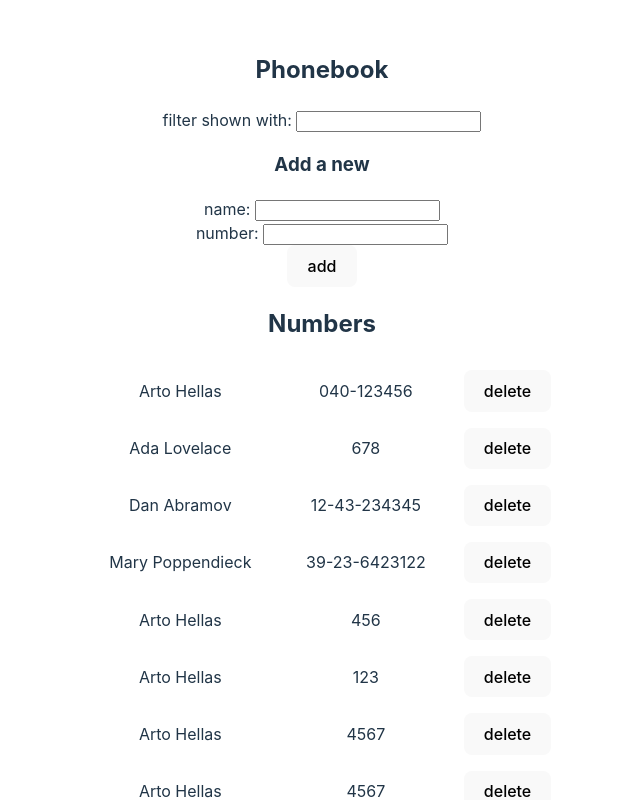
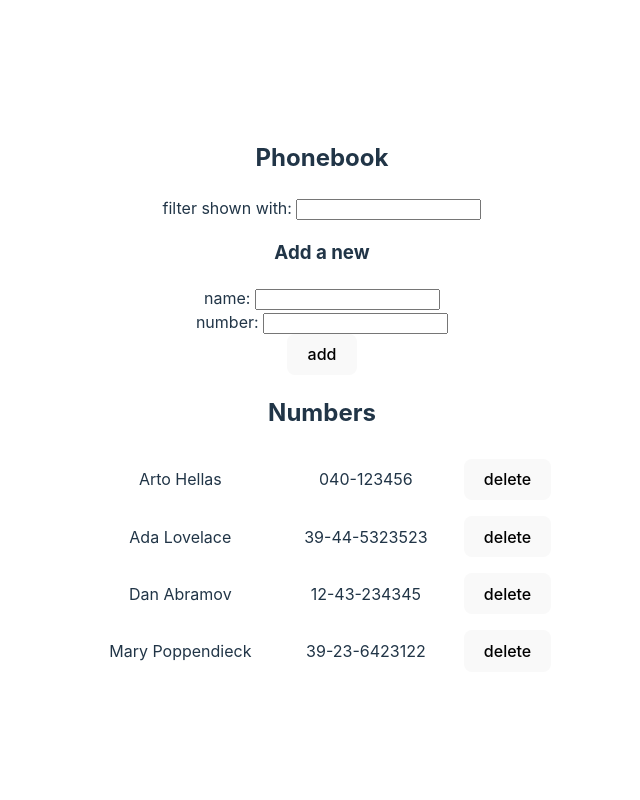
Before and after one commit to wunder-frau/full-stack-open, a React (Vite) app in the folder part2/phonebook/: page / in a window 1280 px wide. Shown: the top 800 px of the page, without its empty margins (318-958 px from the left). Built offline with nearby package versions, Linux system fonts and the light colour scheme; data requests are answered from the project's data file.

Commit message:
put is working

```diff
--- a/part2/phonebook/db.json
+++ b/part2/phonebook/db.json
@@ -1,5 +1,5 @@
 {
-  "persons": [
+  "persons":[
     {
       "name": "Arto Hellas",
       "number": "040-123456",
@@ -7,7 +7,7 @@
     },
     {
       "name": "Ada Lovelace",
-      "number": "678",
+      "number": "39-44-5323523",
       "id": "2"
     },
     {
@@ -19,81 +19,6 @@
       "name": "Mary Poppendieck",
       "number": "39-23-6423122",
       "id": "4"
-    },
-    {
-      "id": "6d54",
-      "name": "Arto Hellas",
-      "number": "456"
-    },
-    {
-      "id": "cfae",
-      "name": "Arto Hellas",
-      "number": "123"
-    },
-    {
-      "id": "52bc",
-      "name": "Arto Hellas",
-      "number": "4567"
-    },
-    {
-      "id": "a6f0",
-      "name": "Arto Hellas",
-      "number": "4567"
-    },
-    {
-      "id": "7f4f",
-      "name": "Arto Hellas",
-      "number": "123344556"
-    },
-    {
-      "id": "ab35",
-      "name": "Arto Hellas",
-      "number": "34567"
-    },
-    {
-      "id": "4dda",
-      "name": "Arto Hellas",
-      "number": "4567"
-    },
-    {
-      "id": "51c7",
-      "name": "Arto Hellas",
-      "number": "6789"
-    },
-    {
-      "id": "e2b8",
-      "name": "Arto Hellas",
-      "number": "6789"
-    },
-    {
-      "id": "8915",
-      "name": "Arto Hellas",
-      "number": "11"
-    },
-    {
-      "id": "1733355828157",
-      "name": "dd",
-      "number": "4444"
-    },
-    {
-      "id": "e77c",
-      "name": "sssss",
-      "number": "4567"
-    },
-    {
-      "id": "7012",
-      "name": "Arto Hellas",
-      "number": "5555"
-    },
-    {
-      "id": "0895",
-      "name": "ssss",
-      "number": "333"
-    },
-    {
-      "id": "76e6",
-      "name": "Arto Hellas",
-      "number": "2222"
     }
   ]
 }
--- a/part2/phonebook/src/App.jsx
+++ b/part2/phonebook/src/App.jsx
@@ -55,15 +55,16 @@ function App() {
     e.preventDefault();
     const newPerson = {name: newName, number: newNumber}
     if (persons.some(person => person.name === newName)) {
-      if (confirm(`Delete ${persons.name}?`))
-      {
-        {console.log('>>', persons)}
+      if (confirm(`${persons.name} is already added to phonebook,
+        replace the old number with a new one?`))
+        {
+        const person = persons.find(p => p && p.name === newName);
+        console.log(">>>>", person)
         personsService
-          .update(persons, newPerson)
+          .update(person.id, newPerson)
           .then(response => {
-            setPersons(persons.map(p => p.id === persons.id ? response.data : p))
+            setPersons(persons.map(p => p.id == persons.id ? response.data : p))
             {console.log('1', response)}
-            {console.log('2', newPerson.id)}
             {console.log('3', newPerson)}
             setNewName("")
             setNewNumber("")
--- a/part2/phonebook/src/personsService.jsx
+++ b/part2/phonebook/src/personsService.jsx
@@ -14,10 +14,10 @@ const remove =(id)=> {
   return axios.delete(`${baseUrl}/${id}`).then(response => response.data)
 }
 
-const update =(persons, updatedObj)=> {
-  {console.log('4', persons.id)}
+const update =(id, updatedObj)=> {
+  {console.log('4', id)}
   {console.log('5', updatedObj)}
-  return axios.put(`${baseUrl}/${persons.id}`, updatedObj).then(response => response.data)
+  return axios.put(`${baseUrl}/${id}`, updatedObj).then(response => response.data)
 }
 
 export default {
```
